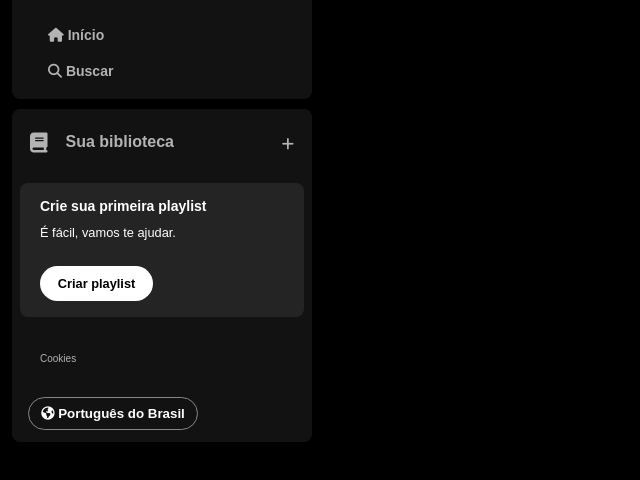
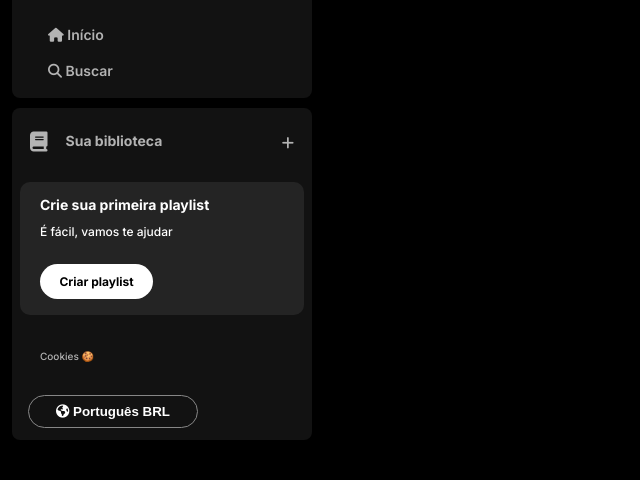
Before and after one commit to ppedrolucas/Spotify, a plain HTML site: page index.html in a window 1280 px wide. Shown: the part 74-554 px from the top of the page, without its empty margins (0-640 px from the left). Drawn offline with Linux system fonts and the light colour scheme.

Commit message:
Aula 2 Estilo Avançado e Posicionamento: Transformando Layouts

```diff
--- a/index.html
+++ b/index.html
@@ -20,7 +20,6 @@
             <img src="assets/icons/logo-spotify.png" alt="Logo do Spotify" />
           </a>
         </div>
-        <div>
         <ul>
           <li>
             <a href="#">
@@ -35,11 +34,11 @@
             </a>
           </li>
         </ul>
-        </div>
       </nav>
+
       <div class="library">
-        <div class="library__content">
-          <button class="library__button">
+        <div class="library-content">
+          <button class="library-btn">
             <span class="fa fas fa-book"></span>
             <span>Sua biblioteca</span>
           </button>
@@ -47,26 +46,25 @@
         </div>
 
         <section class="section-playlist">
-          <div class="section-playlist__content">
+          <div class="section-playlist-content">
             <span class="text title">Crie sua primeira playlist</span>
-            <span class="text subtitle">É fácil, vamos te ajudar.</span>
-            <button class="section-playlist__button">
+            <span class="text subtitle">É fácil, vamos te ajudar</span>
+            <button class="section-playlist-btn">
               <span>Criar playlist</span>
             </button>
           </div>
         </section>
 
         <div class="cookies">
-          <a href="">Cookies</a>
+          <a href="#">Cookies 🍪</a>
         </div>
 
         <div class="languages">
-          <button class="languages__button">
+          <button class="languages-btn">
             <span class="fa fa-globe"></span>
-            <span>Português do Brasil</span>
+            <span>Português BRL</span>
           </button>
         </div>
-
       </div>
     </div>
 
--- a/style.css
+++ b/style.css
@@ -1,6 +1,7 @@
+@import url("https://fonts.googleapis.com/css2?family=Inter:wght@100;200;300;400;500;600;700;800;900&display=swap");
 body {
   background-color: #000;
-  font-family: sans-serif;
+  font-family: "Inter", sans-serif;
 }
 
 .sidebar {
@@ -34,7 +35,7 @@ body {
   padding: 0 20px 10px 20px;
 }
 
-.sidebar nav ul li {
+.sidebar ul li {
   padding: 10px 0;
 }
 
@@ -44,99 +45,100 @@ body {
   font-weight: 600;
   font-size: 14px;
 }
-/*Desafio do Crie sua biblioteca*/
+
 .library {
   background-color: #121212;
   border-radius: 8px;
   display: flex;
   justify-content: space-between;
-  min-block-size: 40px;
+  flex-direction: column;
   padding: 4px 8px;
   color: #b3b3b3;
   font-weight: 600;
   font-size: 14px;
   margin-top: 10px;
-  flex-direction: column;
 }
 
-.library .library__button {
+.library .library-content {
+  display: flex;
+  justify-content: space-between;
+}
+
+.library .library-btn {
+  display: flex;
   margin-right: 10px;
   color: #b3b3b3;
   background-color: transparent;
-  border: 0px;
-  font-size: 1rem;
+  border: 0;
+  font-size: 14px;
   font-weight: 700;
-
+  font-family: "Inter", sans-serif;
   text-align: center;
   text-decoration: none;
   text-transform: none;
   padding: 20px 10px;
-  display: flex;
 }
 
-.library .library__button .fa {
+.library .library-btn .fa {
   font-size: 20px;
   margin-right: 10px;
   padding-right: 8px;
 }
 
-.library__content {
-  display: flex;
-  justify-content: space-between;
-}
-
-.library .library__content .fa-plus {
+.library .library-content .fa-plus {
   margin: 24px 10px;
 }
 
 .section-playlist {
+  display: flex;
+  align-items: flex-start;
+  justify-content: space-between;
+  gap: 20px;
   background-color: #242424;
-  align-items: flex-start;
-  border-radius: 8px;
-  gap: 20px;
-  display: flex;
-  justify-content: space-between;
-  min-block-size: 40px;
   color: #b3b3b3;
   font-weight: 600;
   font-size: 14px;
   margin: 8px 0;
   padding: 16px 20px;
+  border-radius: 10px;
 }
 
-.section-playlist .section-playlist__content {
+.section-playlist .section-playlist-content {
   display: flex;
   flex-direction: column;
 }
 
-.section-playlist__content .text {
+.section-playlist-content .text {
   padding-bottom: 14px;
   color: #fff;
+  font-family: "Inter", sans-serif;
 }
 
-.section-playlist__content .title {
+.section-playlist-content .title {
   font-weight: 700;
 }
 
-.section-playlist__content .subtitle {
+.section-playlist-content .subtitle {
   font-weight: 500;
-  font-size: 0.8rem;
+  font-size: 12px;
 }
 
-.section-playlist__content .section-playlist__button {
-  background-color: #ffffff;
+.section-playlist-content .section-playlist-btn {
+  display: flex;
+  justify-content: center;
+  background-color: #fff;
   color: #000;
-  border-radius: 9999px;
-  display: flex;
-  font-size: 0.8rem;
+  border-radius: 20px;
+  font-size: 12px;
   font-weight: 700;
+  font-family: "Inter", sans-serif;
   text-decoration: none;
   text-transform: none;
   padding: 10px;
-  border: 0px;
+  margin-top: 12px;
+  border: 0;
   width: 113px;
-  justify-content: center;
-  margin-top: 12px;
+  cursor: pointer;
 }
 
 .sidebar .cookies {
@@ -146,23 +148,24 @@ body {
 .sidebar .cookies a {
   color: #b3b3b3;
   font-weight: 500;
+  font-size: 10px;
   text-decoration: none;
-  font-size: 10px;
 }
 
 .sidebar .cookies a:hover {
   text-decoration: underline;
+  color: #fff;
 }
 
-.languages .languages__button {
+.languages .languages-btn {
+  align-items: center;
   background-color: transparent;
-  border-radius: 9999px;
   border: 1px solid #878787;
+  border-radius: 20px;
   color: #fff;
+  font-weight: 700;
   cursor: pointer;
-  align-items: center;
-  padding: 8px;
   width: 170px;
   margin: 8px;
-  font-weight: bold;
+  padding: 8px;
 }
```
Lines whose indentation alone changed are shown as unchanged.
